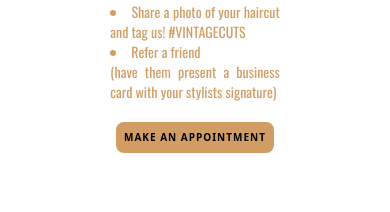
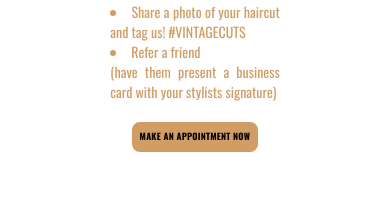
Before and after one commit to Danieljamespm/barber-shop-react, a React (Vite) app: page / in a window 390 px wide. Shown: the part 5222-5434 px from the top of the page. Built offline with nearby package versions, Linux system fonts and the light colour scheme.

Commit message:
added mustache image for join us section and made section responsive.

```diff
--- a/src/App.jsx
+++ b/src/App.jsx
@@ -11,6 +11,7 @@ import Discount from './Components/Discount'
 import Appointment from './Components/Appointment'
 import Pricing from './Components/Pricing'
 import Gallery from './Components/Gallery'
+import Joinus from './Components/Joinus'
 
 
 
@@ -31,6 +32,7 @@ function App() {
     <Discount />
     <Appointment />
     <Gallery/>
+    <Joinus/>
 
 
 
--- a/src/Components/Discount.jsx
+++ b/src/Components/Discount.jsx
@@ -24,7 +24,7 @@ const Discount = () => {
             </div>
         </div>
         <div className='flex justify-center'>
-        <button className='bg-[#D19D64] p-2 md:p-3 md:m-10 m-5 mx-auto text-[10px] hover:text-[#d19d64] hover:bg-black hover:duration-500 rounded-lg font-bold tracking-widest'>MAKE AN APPOINTMENT</button>
+        <button className='bg-[#D19D64] p-2 md:p-3 md:m-10 m-5 mx-auto text-[9px] hover:text-[#d19d64] hover:bg-black hover:duration-500 rounded-lg font-bold font-oswald tracking-wide'>MAKE AN APPOINTMENT NOW</button>
         </div>
         </div>
     </div>
--- /dev/null
+++ b/src/Components/Joinus.jsx
@@ -0,0 +1,17 @@
+import React from 'react'
+
+
+const Joinus = () => {
+  return (
+    <div className='w-full bg-black h-[200px] flex flex-col justify-center md:justify-evenly md:flex-row items-center font-oswald text-xl md:text-3xl'>
+        <img className='w-[80px] md:w-[150px] mx-auto md:mx-0 pb-5 md:p-0 md:pr-3' src={'./barber-scissors.png'} />
+        <p className='text-white'>WANT TO BE A MEMBER? JOIN OUR CREW</p>
+        <div>
+        <button className='bg-[#D19D64] p-0 px-4 m-4 text-[9px] hover:text-[#d19d64] hover:bg-black hover:duration-500 rounded-lg font-oswald font-bold tracking-widest'>JOIN US</button>
+        </div>
+    </div>
+
+  )
+}
+
+export default Joinus
```
Also changed, not shown: public/mustache.png (added).
